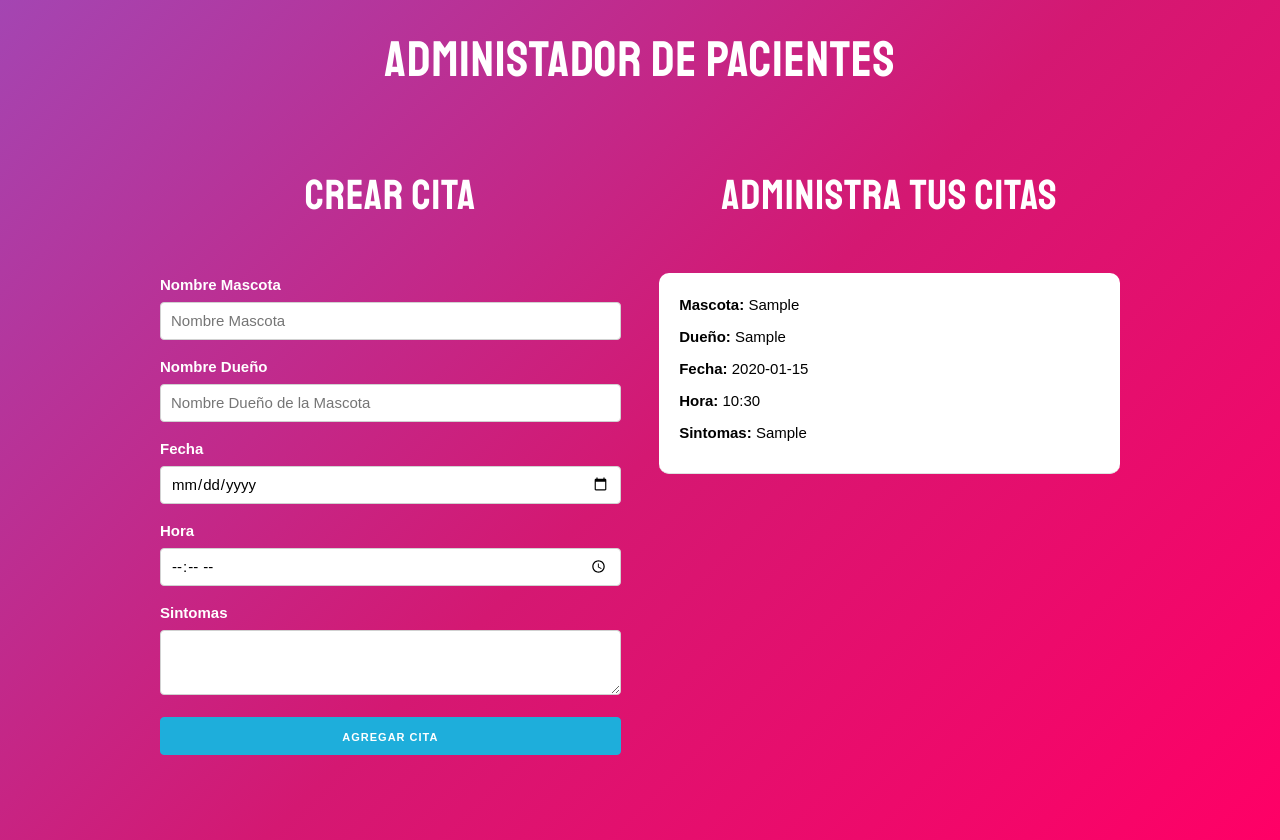
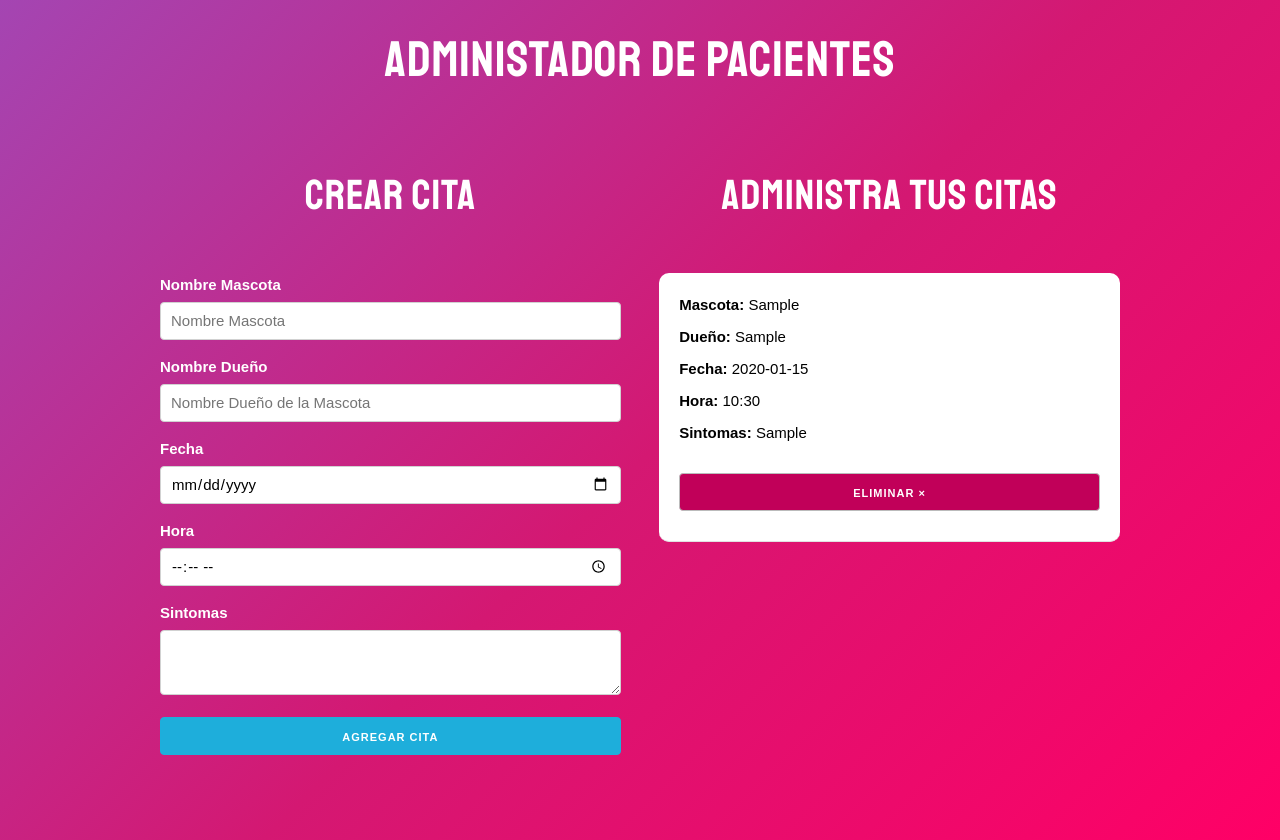
Before and after one commit to cesarionivar/administrador-citas, a React (Create React App) app: page / in a window 1280 px wide. Both pictures are taken after typing "Sample", "Sample", "2020-01-15", "10:30", "Sample" into the empty fields and a click on the button "AGREGAR CITA". Built offline with nearby package versions, Linux system fonts and the light colour scheme.

Commit message:
Eliminar citas del state

```diff
--- a/src/App.js
+++ b/src/App.js
@@ -15,6 +15,11 @@
     ]);
   }
 
+  // Eliminar cita por su id
+  const eliminarCita = id => {
+    const nuevasCitas = citas.filter(cita => cita.id !== id);
+    guardarCitas(nuevasCitas);
+  }
 
   return (
     <>
@@ -34,6 +39,7 @@
               <Cita
                 key={cita.id}
                 cita={cita}
+                eliminarCita={eliminarCita}
               />
             ))
           }
--- a/src/components/Cita.js
+++ b/src/components/Cita.js
@@ -1,7 +1,7 @@
 import React from 'react';
 
 
-const Cita = ({cita}) => {
+const Cita = ({cita, eliminarCita}) => {
   return (
     <div className="cita">
       <p>Mascota: <span>{cita.mascota}</span></p>
@@ -9,6 +9,12 @@
       <p>Fecha: <span>{cita.fecha}</span></p>
       <p>Hora: <span>{cita.hora}</span></p>
       <p>Sintomas: <span>{cita.sintomas}</span></p>
+
+      <button
+        className="button eliminar u-full-width"
+        onClick={ () => eliminarCita(cita.id) }
+      >Eliminar &times;</button>
+
     </div>
   );
 }
```
